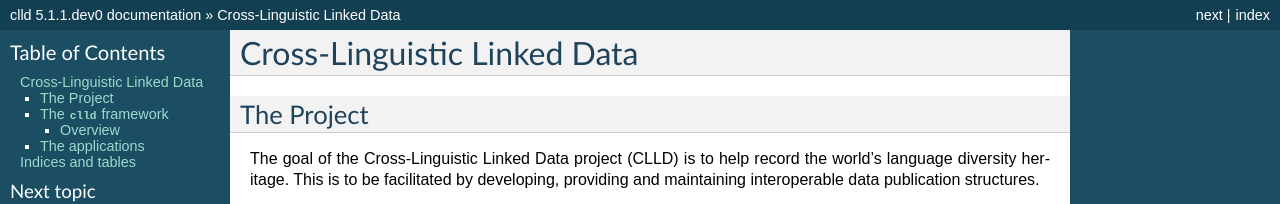
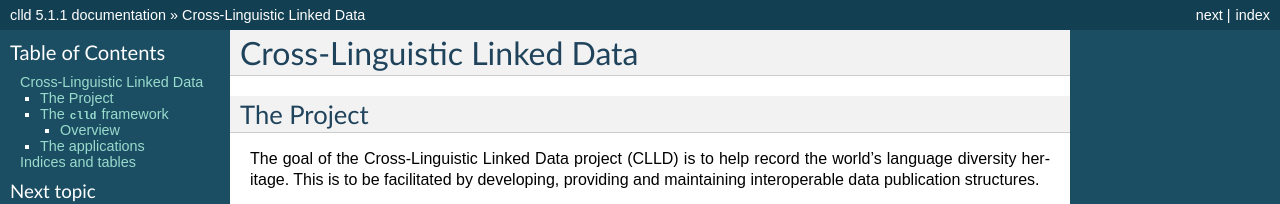
Before and after one commit to clld/clld, a Sphinx documentation site: the page built from docs/index.rst, in a window 1280 px wide and 900 px high. Shown: the top 204 px of the window. Built offline with Sphinx 7.4.7, drawn with Linux system fonts in a browser that asks for light colours; some of the changed text lies outside the part shown.

Commit message:
release 5.1.1

```diff
--- a/docs/conf.py
+++ b/docs/conf.py
@@ -51,10 +51,10 @@ copyright = u'Max Planck Society'
 # built documents.
 #
 # The full version, including alpha/beta/rc tags.
-release = '5.1.1.dev0'
+release = '5.1.1'
 
 # The short X.Y version.
-version = '5.1.1.dev0'
+version = '5.1.1'
 
 # The language for content autogenerated by Sphinx. Refer to documentation
 # for a list of supported languages.
--- a/setup.py
+++ b/setup.py
@@ -31,7 +31,7 @@ install_requires = [
 
 setup(
     name='clld',
-    version='5.1.1.dev0',
+    version='5.1.1',
     description=(
         'Python library supporting the development of cross-linguistic databases'),
     long_description=open('README.md').read(),
--- a/src/clld/__init__.py
+++ b/src/clld/__init__.py
@@ -3,7 +3,7 @@ from collections import namedtuple
 from clld.db.models import common
 from clld import interfaces
 
-__version__ = "5.1.1.dev0"
+__version__ = "5.1.1"
 
 
 class Resource(namedtuple('Resource', 'name model interface with_index with_rdfdump')):
```
